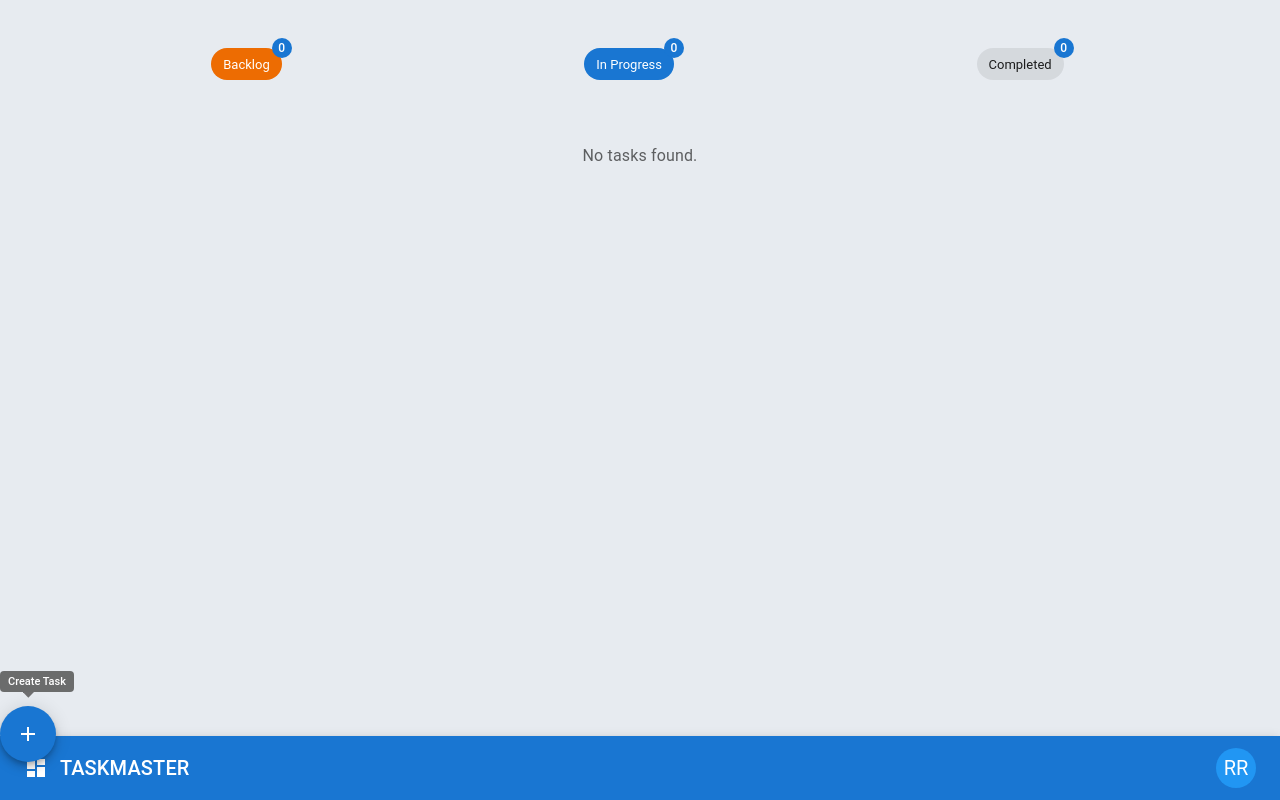
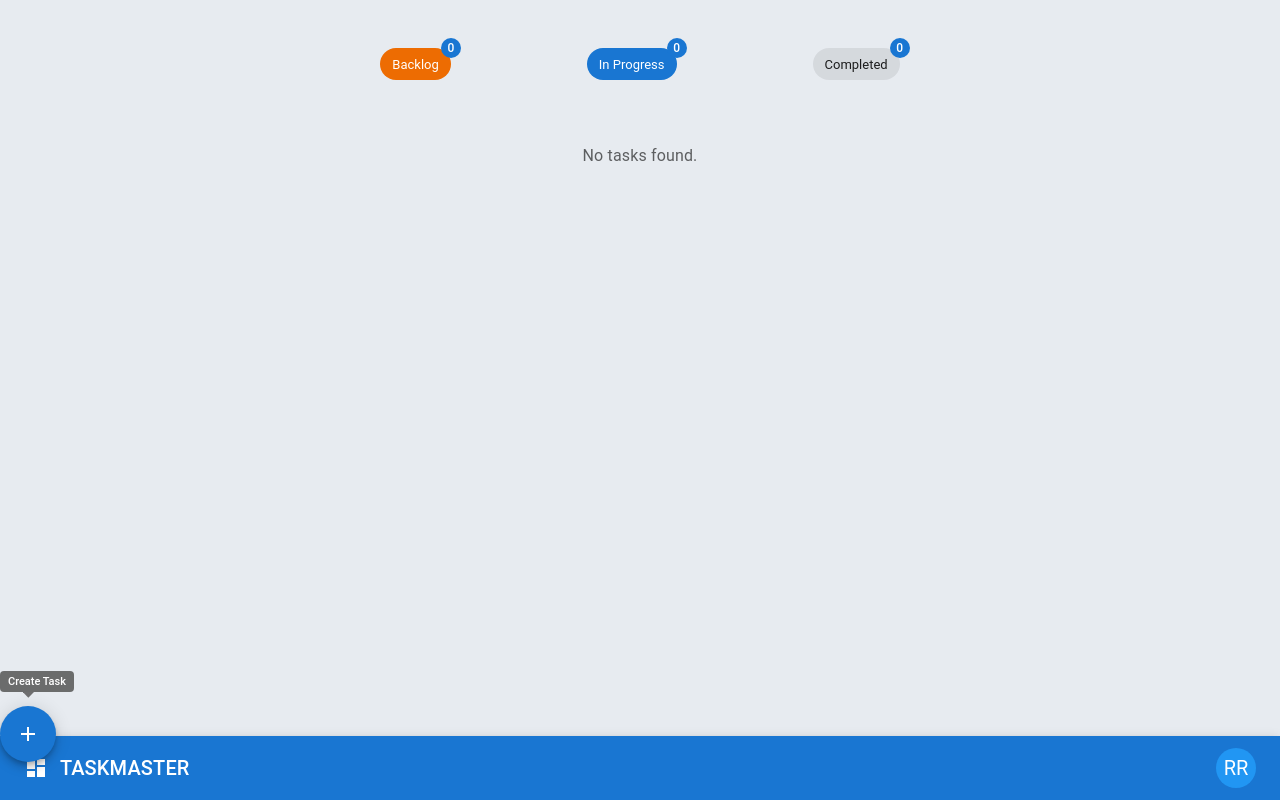
Before and after one commit to youcanbepro/React-Training-Task-Tracker, a React (Create React App) app: page / in a window 1280 px wide. Built offline with nearby package versions, Linux system fonts and the light colour scheme.

Commit message:
#css finalised for app

```diff
--- a/src/App.js
+++ b/src/App.js
@@ -24,9 +24,9 @@ function App() {
 
   return (
     <>
-      <Container minWidth="sm">
+      <Container maxWidth="sm">
         <MuiNavBar />
-        <Box pb={4}>
+        <Box sx={{ display: "flex", alignItems: "center", flexDirection: "column" }} pb={4}>
           <Stack spacing={1} direction={"row"}>
             <TaskList title="Backlog" tasks={tasks} />
             <TaskList title="In Progress" tasks={wipTasks} />
@@ -39,7 +39,7 @@ function App() {
           )}
           <MuiDialog open={msg.msgAc === msgAction.delete} />
           {allTasks() === 0 && (
-            <Box sx={{ display: "flex", alignItems: "center", justifyContent: "center" }}>
+            <Box sx={{ display: "flex", justifyContent: "center" }}>
               <Typography variant="body1" color={"text.secondary"}>
                 {" "}
                 No tasks found.
--- a/src/components/taskList/TaskList.js
+++ b/src/components/taskList/TaskList.js
@@ -8,7 +8,7 @@ export const TaskList = ({ title, tasks }) => {
     else if (title.toString() === "In Progress") return "primary"
   }
   return (
-    <Box sx={{ flexGrow: ".33" }} elevation={2}>
+    <Box elevation={2}>
       <Box mx={4} my={4}>
         <Box mx={4}>
           <Box pt={2} pb={4} sx={{ display: "flex", justifyContent: "center" }}>
--- a/src/components/taskList/taskListItem/TaskCard.js
+++ b/src/components/taskList/taskListItem/TaskCard.js
@@ -57,17 +57,15 @@ export const TaskCard = ({ task, title }) => {
           </Fab>
         </Tooltip>
       )}
-      <div
-        onPointerDown={() => {
-          if (msg.msgAc === msgAction.toDelete) sendMsg({ msgAc: msgAction.none })
-        }}
-      >
       <Box
         className={task.id === msg.id && msg.msgAc === msgAction.toDelete ? "jiggle" : ""}
         key={task.id}
         width={"300px"}
         padding={"10px"}
         {...useLongPress(() => sendMsg({ id: task.id, msgAc: msgAction.toDelete }), { ms: 1500 })}
+        onPointerDown={() => {
+          if (msg.msgAc === msgAction.toDelete) sendMsg({ msgAc: msgAction.none })
+        }}
       >
         <Card elevation={task.completed ? 0 : 1} className={task.completed ? "disabled" : ""}>
           <CardContent>
@@ -234,7 +232,6 @@ export const TaskCard = ({ task, title }) => {
           </Snackbar>
         }
       </Box>
-      </div>
     </Box>
   )
 }
--- a/src/components/taskList/taskListItem/taskCard.css
+++ b/src/components/taskList/taskListItem/taskCard.css
@@ -14,14 +14,15 @@
 
 .disabled::before {
   width: 300px;
-  height: 100%;
+  height: 250px;
   content: "";
   position: absolute;
   border-radius: 4px;
-  background-image: url("../../../assets/strike.jpg");
-  background-size: contain;
+  /* background-image: url("../../../assets/strike.png");
+  background-size: cover;
   background-repeat: no-repeat;
-  background-position: center;
+  background-position: center; */
+  background-color: white;
   opacity: 0.5;
   /* Blur */
 }
```
Also changed, not shown: 1 other file (tests, documents, lock files or other folders). Lines whose indentation alone changed are shown as unchanged.
